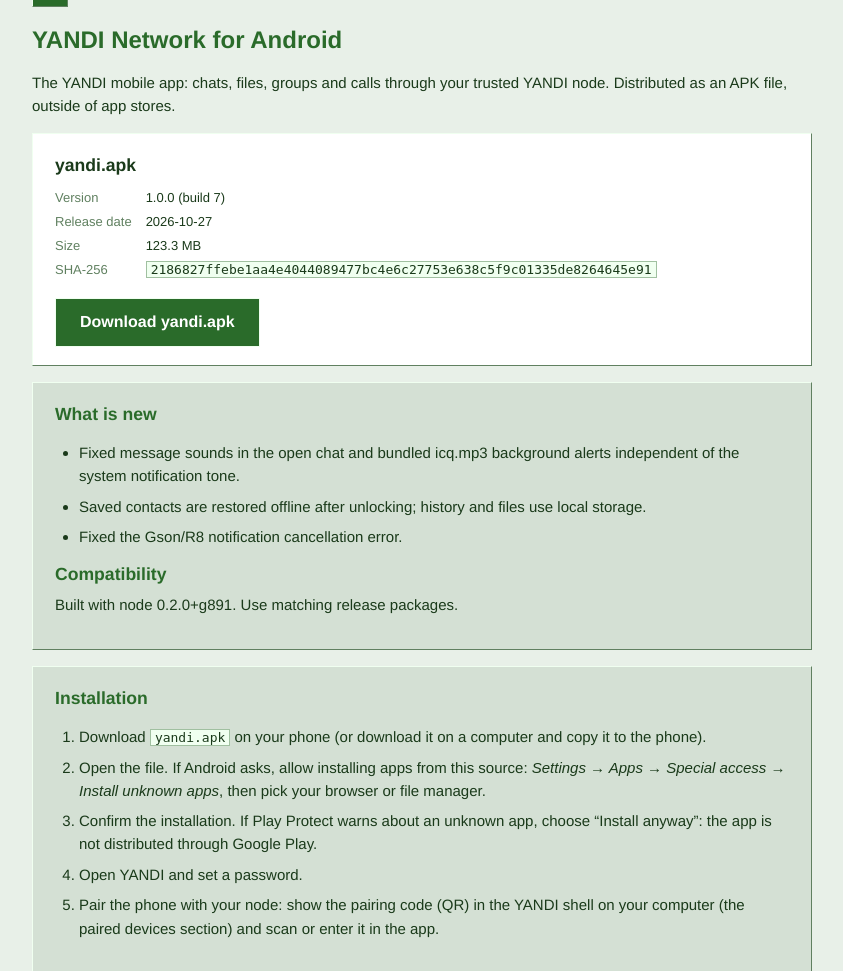
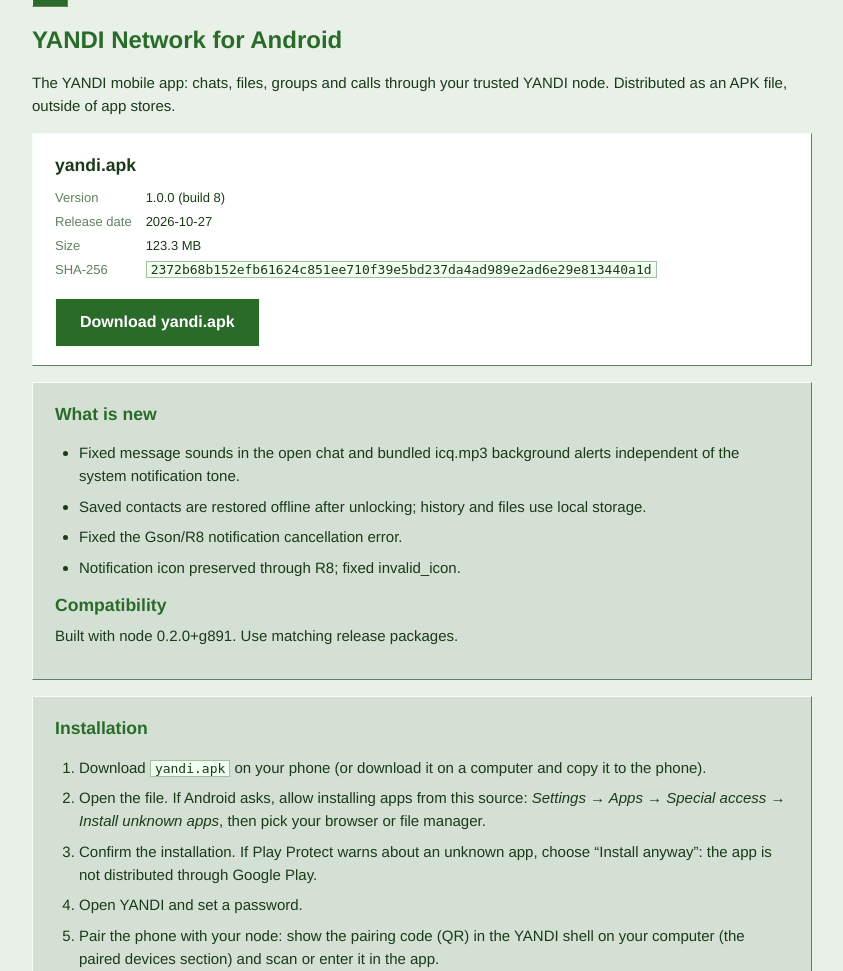
Before and after one commit to ispolkom/node, a PHP site: page /network/downloads/android/index.php in a window 1280 px wide. Shown: the part 412-1383 px from the top of the page, without its empty margins (132-975 px from the left). Run offline with PHP 8.4, Linux system fonts and the light colour scheme; some web fonts are replaced.

Commit message:
chore(release): record signed Android build 8 alongside g891

```diff
--- a/deploy/site/yandi.su/includes/releases.php
+++ b/deploy/site/yandi.su/includes/releases.php
@@ -3,18 +3,20 @@ declare(strict_types=1);
 // Download metadata verified against signed release manifests.
 const YANDI_RELEASES = [
     'android' => [
-        'version' => '1.0.0 (build 7)',
+        'version' => '1.0.0 (build 8)',
         'date' => '2026-10-27',
         'changes' => [
             'ru' => [
                 'Исправлен звук личных сообщений в открытом чате и фоновый звук icq.mp3 без зависимости от системной мелодии.',
                 'Сохранённые контакты доступны без интернета после разблокировки; история и файлы читаются из локального хранилища.',
-                'Исправлена ошибка Gson/R8 при снятии уведомлений.'
+                'Исправлена ошибка Gson/R8 при снятии уведомлений.',
+                'Значок уведомлений сохранён после R8; устранена ошибка invalid_icon.'
             ],
             'en' => [
                 'Fixed message sounds in the open chat and bundled icq.mp3 background alerts independent of the system notification tone.',
                 'Saved contacts are restored offline after unlocking; history and files use local storage.',
-                'Fixed the Gson/R8 notification cancellation error.'
+                'Fixed the Gson/R8 notification cancellation error.',
+                'Notification icon preserved through R8; fixed invalid_icon.'
             ]
         ],
         'compat' => [
@@ -26,7 +28,7 @@ const YANDI_RELEASES = [
                 'href' => '/update/android/yandi.apk',
                 'name' => 'yandi.apk',
                 'size' => '123.3',
-                'sha256' => '2186827ffebe1aa4e4044089477bc4e6c27753e638c5f9c01335de8264645e91'
+                'sha256' => '2372b68b152efb61624c851ee710f39e5bd237da4ad989e2ad6e29e813440a1d'
             ]
         ]
     ],
@@ -46,8 +48,8 @@ const YANDI_RELEASES = [
             ]
         ],
         'compat' => [
-            'ru' => 'Установите оба пакета одной версии вместе. Android: 1.0.0 (сборка 7).',
-            'en' => 'Install both packages of the same version together. Android: 1.0.0 (build 7).'
+            'ru' => 'Установите оба пакета одной версии вместе. Android: 1.0.0 (сборка 8).',
+            'en' => 'Install both packages of the same version together. Android: 1.0.0 (build 8).'
         ],
         'files' => [
             [
```
Also changed, not shown: release/manifests/android/MANIFEST.json, 2 other files.
